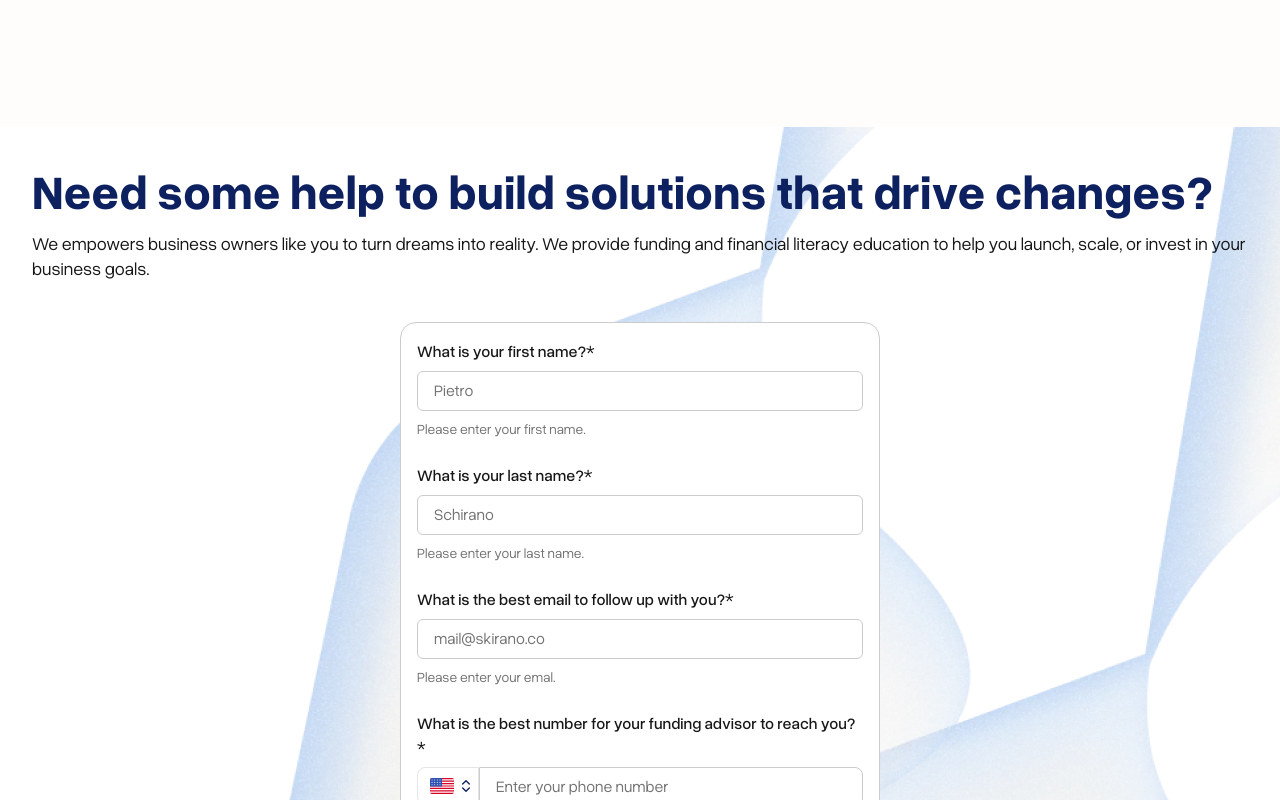
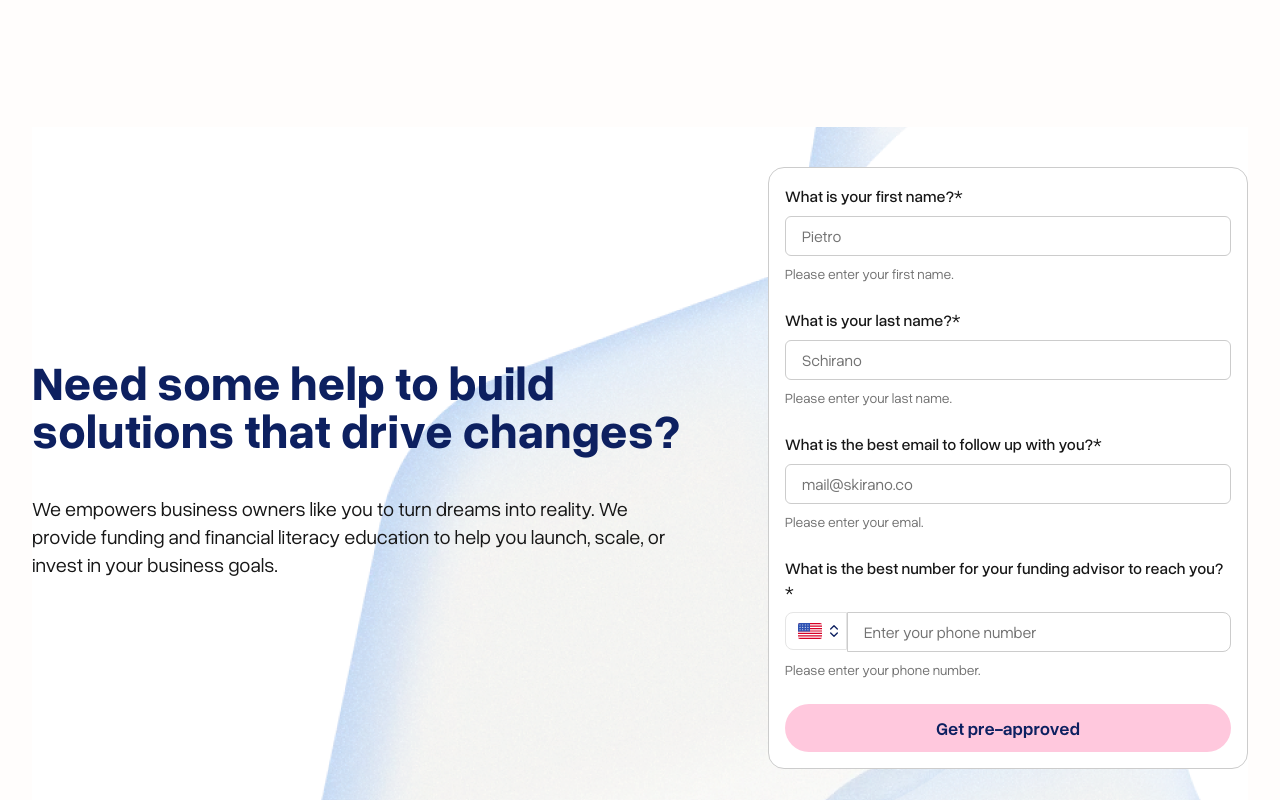
Before and after one commit to DevDugg/trudream, a Next.js app: page / in a window 1280 px wide. Shown: the part 5420-6220 px from the top of the page. Built offline with nearby package versions, Linux system fonts and the light colour scheme.

Commit message:
lg is ready

```diff
--- a/src/components/sections/help/help.tsx
+++ b/src/components/sections/help/help.tsx
@@ -3,18 +3,22 @@
 
 const Help = () => {
   return (
-    <section className="bg-HELP_PATTERN">
-      <Container className="py-10 flex flex-col gap-10">
-        <div>
-          <h3 className="h3 mb-4">Need some help to build solutions that drive changes?</h3>
-          <p className="p">
+    <section className="bg-HELP_PATTERN w-full sm:bg-none">
+      <Container className="py-10 flex flex-col xl:flex-row xl:justify-between xl:items-center gap-10 xl:gap-20 sm:bg-HELP_PATTERN">
+        <div className="">
+          <h3 className="h3 mb-4 xl:mb-10">
+            Need some help to build solutions that drive changes?
+          </h3>
+          <p className="p lg:text-[20px]">
             We empowers business owners like you to turn dreams into reality. We provide funding and
             financial literacy education to help you launch, scale, or invest in your business
             goals.
           </p>
         </div>
 
-        <HeroForm />
+        <div className="flex-shrink-0">
+          <HeroForm />
+        </div>
       </Container>
     </section>
   );
```
